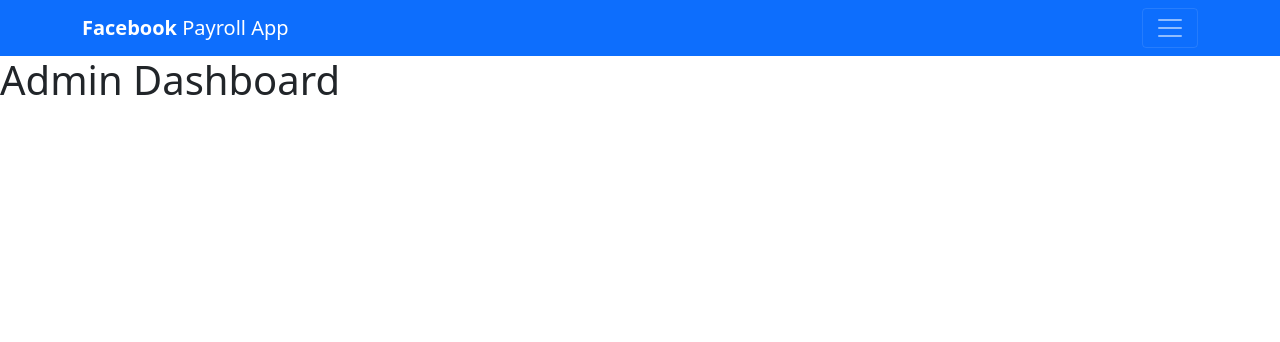
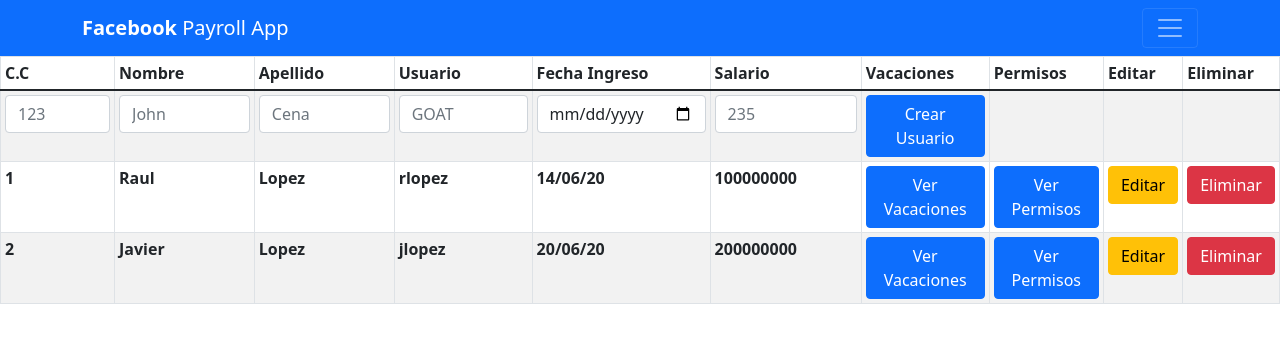
Before and after one commit to MistionTIC-G18-E8/employee-app, a React (Create React App) app in the folder frontend/: page /dashboardadmin in a window 1280 px wide. Shown: the top 342 px of the page. Built offline with nearby package versions, Linux system fonts and the light colour scheme.

Commit message:
Added dashboards, permisos and vacaciones views

```diff
--- a/frontend/src/App.jsx
+++ b/frontend/src/App.jsx
@@ -9,6 +9,8 @@ import DescargarReporteDePago from "./routes/DescargarReporteDePago"
 import EditarPerfil from "./routes/EditarPerfil"
 import SolicitarPermisos from "./routes/SolicitarPermisos"
 import SolicitarVacaciones from "./routes/SolicitarVacaciones"
+import Vacaciones from "./routes/Vacaciones"
+import Permisos from "./routes/Permisos"
 
 
 
@@ -25,6 +27,8 @@ export default function App() {
         <Route path="editarperfil" element={<EditarPerfil />} />
         <Route path="solicitarpermisos" element={<SolicitarPermisos />} />
         <Route path="solicitarvacaciones" element={<SolicitarVacaciones />} />
+        <Route path="vacaciones/:id" element={<Vacaciones />} />
+        <Route path="permisos/:id" element={<Permisos />} />
 
 
 
--- a/frontend/src/components/DashboardAdmin.jsx
+++ b/frontend/src/components/DashboardAdmin.jsx
@@ -1,10 +1,62 @@
 import React from 'react'
+import { Form, Button, Table } from "react-bootstrap";
 
 const DashboardAdmin = () => {
     return (
-        <div>
-        <h1> Admin Dashboard</h1>
-        </div>
+        <Table striped bordered hover size="sm">
+            <thead>
+                <tr>
+                    <th>C.C</th>
+                    <th>Nombre</th>
+                    <th>Apellido</th>
+                    <th>Usuario</th>
+                    <th>Fecha Ingreso</th>
+                    <th>Salario</th>
+                    <th>Vacaciones</th>
+                    <th>Permisos</th>
+                    <th>Editar</th>
+                    <th>Eliminar</th>
+                </tr>
+            </thead>
+            <tbody>
+                <tr>
+                    <th><Form.Control type="number" placeholder="123" id="cedulaUsuario" required/></th>
+                    <th><Form.Control type="text" placeholder="John" id="nombreUsuario" required/></th>
+                    <th><Form.Control type="text" placeholder="Cena" id="apellidoUsuario" required/></th>
+                    <th><Form.Control type="text" placeholder="GOAT" id="usuario" required/></th>
+                    <th><Form.Control type="date" id="fechaUsuario" required/></th>
+                    <th><Form.Control type="number" placeholder="235" id="salarioUsuario" required/></th>
+                    <th><Button variant="primary" type="submit" href="/crearUsuario">Crear Usuario</Button></th>
+                    <th></th>
+                    <th></th>
+                    <th></th>
+                </tr>
+                <tr>
+                    <th>1</th>
+                    <th>Raul</th>
+                    <th>Lopez</th>
+                    <th>rlopez</th>
+                    <th>14/06/20</th>
+                    <th>100000000</th>
+                    <th><Button variant="primary" type="submit" href="/vacaciones/1">Ver Vacaciones</Button></th>
+                    <th><Button variant="primary" type="submit" href="/permisos/1">Ver Permisos</Button></th>
+                    <th><Button variant="warning" type="submit" href="/editarUsuario/1">Editar</Button></th>
+                    <th><Button variant="danger" type="submit" href="/eliminarUsuario/1">Eliminar</Button></th>
+                </tr>
+                <tr>
+                    <th>2</th>
+                    <th>Javier</th>
+                    <th>Lopez</th>
+                    <th>jlopez</th>
+                    <th>20/06/20</th>
+                    <th>200000000</th>
+                    <th><Button variant="primary" type="submit" href="/vacaciones/2">Ver Vacaciones</Button></th>
+                    <th><Button variant="primary" type="submit" href="/permisos/2">Ver Permisos</Button></th>
+                    <th><Button variant="warning" type="submit" href="/editarUsuario/2">Editar</Button></th>
+                    <th><Button variant="danger" type="submit" href="/eliminarUsuario/2">Eliminar</Button></th>
+                </tr>
+            </tbody>
+        </Table>
     )
 }
 
--- a/frontend/src/components/DashboardNomina.jsx
+++ b/frontend/src/components/DashboardNomina.jsx
@@ -1,10 +1,54 @@
 import React from 'react'
+import { Form, Button, Table } from "react-bootstrap";
 
 const DashboardNomina = () => {
     return (
-        <div>
-        <h1>Dashboard Nómina</h1>
-        </div>
+        <Table striped bordered hover size="sm">
+            <thead>
+                <tr>
+                    <th>C.C</th>
+                    <th>Nombre</th>
+                    <th>Apellido</th>
+                    <th>Usuario</th>
+                    <th>Fecha Ingreso</th>
+                    <th>Salario</th>
+                    <th>Vacaciones</th>
+                    <th>Permisos</th>
+                </tr>
+            </thead>
+            <tbody>
+                <tr>
+                    <th><Form.Control type="number" placeholder="123" id="cedulaUsuario" required/></th>
+                    <th><Form.Control type="text" placeholder="John" id="nombreUsuario" required/></th>
+                    <th><Form.Control type="text" placeholder="Cena" id="apellidoUsuario" required/></th>
+                    <th><Form.Control type="text" placeholder="GOAT" id="usuario" required/></th>
+                    <th><Form.Control type="date" id="fechaUsuario" required/></th>
+                    <th><Form.Control type="number" placeholder="235" id="salarioUsuario" required/></th>
+                    <th><Button variant="primary" type="submit" href="/crearUsuario">Crear Usuario</Button></th>
+                    <th></th>
+                </tr>
+                <tr>
+                    <th>1</th>
+                    <th>Raul</th>
+                    <th>Lopez</th>
+                    <th>rlopez</th>
+                    <th>14/06/20</th>
+                    <th>100000000</th>
+                    <th><Button variant="primary" type="submit" href="/vacaciones/1">Ver Vacaciones</Button></th>
+                    <th><Button variant="primary" type="submit" href="/permisos/1">Ver Permisos</Button></th>
+                </tr>
+                <tr>
+                    <th>2</th>
+                    <th>Javier</th>
+                    <th>Lopez</th>
+                    <th>jlopez</th>
+                    <th>20/06/20</th>
+                    <th>200000000</th>
+                    <th><Button variant="primary" type="submit" href="/vacaciones/2">Ver Vacaciones</Button></th>
+                    <th><Button variant="primary" type="submit" href="/permisos/2">Ver Permisos</Button></th>
+                </tr>
+            </tbody>
+        </Table>
     )
 }
 
--- a/frontend/src/components/EditarPerfil.jsx
+++ b/frontend/src/components/EditarPerfil.jsx
@@ -22,9 +22,6 @@ const EditarPerfil = () => {
                                 <option id="ciudadania" value="cedulaDeCiudadania">Cédula de ciudadanía</option>
                                 <option id="extranjeria" value="cedulaDeExtranjeria">Cédula de extranjería</option>
                             </Form.Select>
-
-
-
                             <Form.Label>Número de documento</Form.Label>
                             <Form.Control type="number" placeholder="12345678" />
                         </Form.Group>
--- /dev/null
+++ b/frontend/src/components/Permisos.jsx
@@ -0,0 +1,44 @@
+import React from 'react'
+import { Form, Button, Container, Col, Row } from "react-bootstrap";
+
+const Permisos = () => {
+    return (
+        <Container>
+            <Row className="m-4 justify-content-center display-6">
+                Permisos
+            </Row>
+            <Row className="m-4 justify-content-center">
+                <Col xs="auto" lg="4">
+                    <Form>
+                        <Row className="mb-3">
+                            <Col>
+                                <Form.Label>Fecha de inicio</Form.Label>
+                                <Form.Control type="text" size ="lg" id="fechaInicio" name="fechaInicio" required readOnly defaultValue="14/06/2001"/>
+                            </Col>
+                            <Col>
+                                <Form.Label>Fecha fin</Form.Label>
+                                <Form.Control type="text" size ="lg" id="fechaFin" name="fechaFin" required readOnly defaultValue="14/06/2001"/>
+                            </Col>
+                        </Row>
+                        <Row className="mb-3">
+                            <Col>
+                                <Form.Label>Motivo del permiso</Form.Label>
+                                <Form.Control as="textarea" rows={3} required readOnly plaintext defaultValue="No quiere ir"/>
+                            </Col>
+                        </Row>
+                        <Row className="mb-3">
+                            <Col sm={3}>
+                                <Button variant="success" type="submit" href="/aceptarVacaciones/1">Aceptar</Button>
+                            </Col>
+                            <Col>
+                                <Button variant="danger" type="submit" href="/rechazarVacaciones/1">Rechazar</Button>
+                            </Col>
+                        </Row>
+                    </Form>
+                </Col>
+            </Row>
+        </Container>
+    )
+}
+
+export default Permisos
--- /dev/null
+++ b/frontend/src/components/Vacaciones.jsx
@@ -0,0 +1,38 @@
+import React from 'react'
+import { Form, Button, Container, Col, Row } from "react-bootstrap";
+
+const Vacaciones = () => {
+    return (
+        <Container>
+            <Row className="m-4 justify-content-center display-6">
+                Vacaciones
+            </Row>
+            <Row className="m-4 justify-content-center">
+                <Col xs="auto" lg="4">
+                    <Form>
+                        <Row className="mb-3">
+                            <Col>
+                                <Form.Label>Fecha de inicio</Form.Label>
+                                <Form.Control type="text" size ="lg" id="fechaInicio" name="fechaInicio" required readOnly defaultValue="14/06/2001"/>
+                            </Col>
+                            <Col>
+                                <Form.Label>Fecha fin</Form.Label>
+                                <Form.Control type="text" size ="lg" id="fechaFin" name="fechaFin" required readOnly defaultValue="14/06/2001"/>
+                            </Col>
+                        </Row>
+                        <Row className="mb-3">
+                            <Col sm={3}>
+                                <Button variant="success" type="submit" href="/aceptarVacaciones/1">Aceptar</Button>
+                            </Col>
+                            <Col>
+                                <Button variant="danger" type="submit" href="/rechazarVacaciones/1">Rechazar</Button>
+                            </Col>
+                        </Row>
+                    </Form>
+                </Col>
+            </Row>
+        </Container>
+    )
+}
+
+export default Vacaciones
--- /dev/null
+++ b/frontend/src/routes/Permisos.jsx
@@ -0,0 +1,7 @@
+import React from "react";
+
+import Permisos from "../components/Permisos";
+
+export default function permisos() {
+  return <Permisos />;
+}
--- /dev/null
+++ b/frontend/src/routes/Vacaciones.jsx
@@ -0,0 +1,6 @@
+import React from "react";
+import Vacaciones from "../components/Vacaciones";
+
+export default function vacaciones() {
+  return <Vacaciones />;
+}
```
